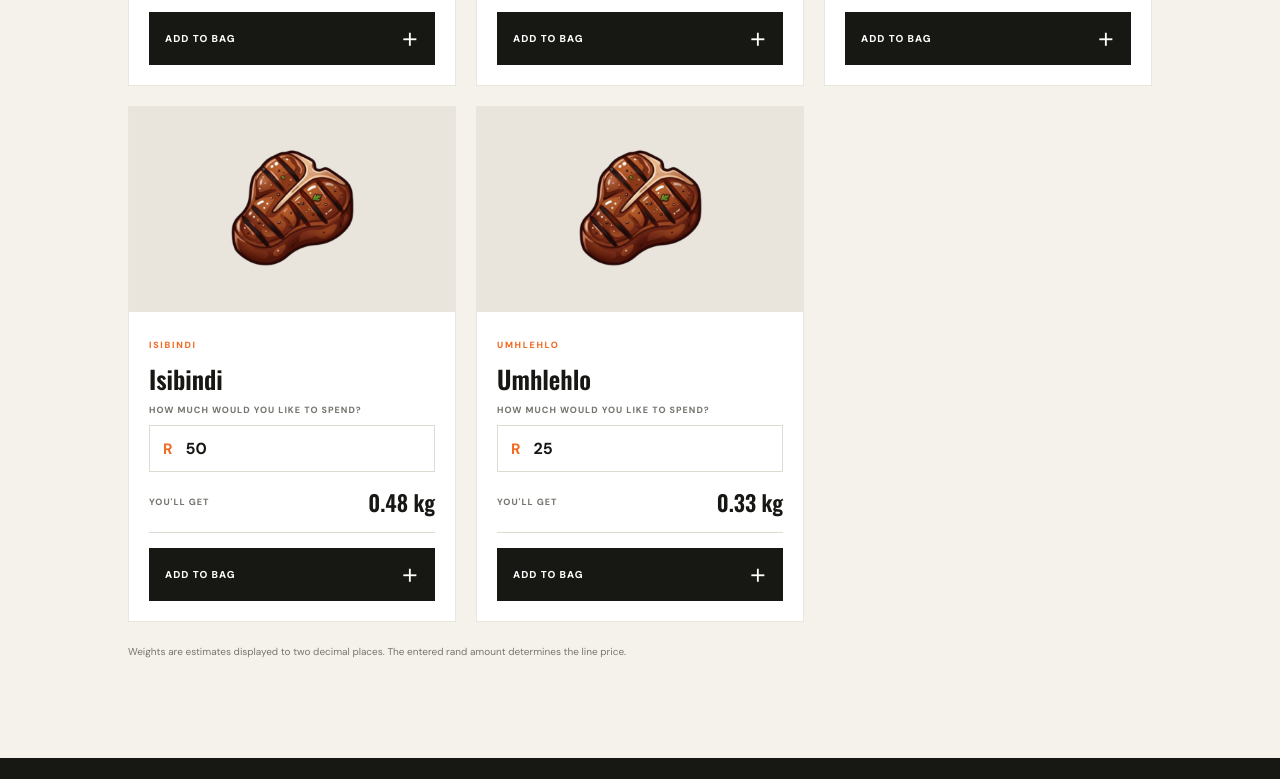
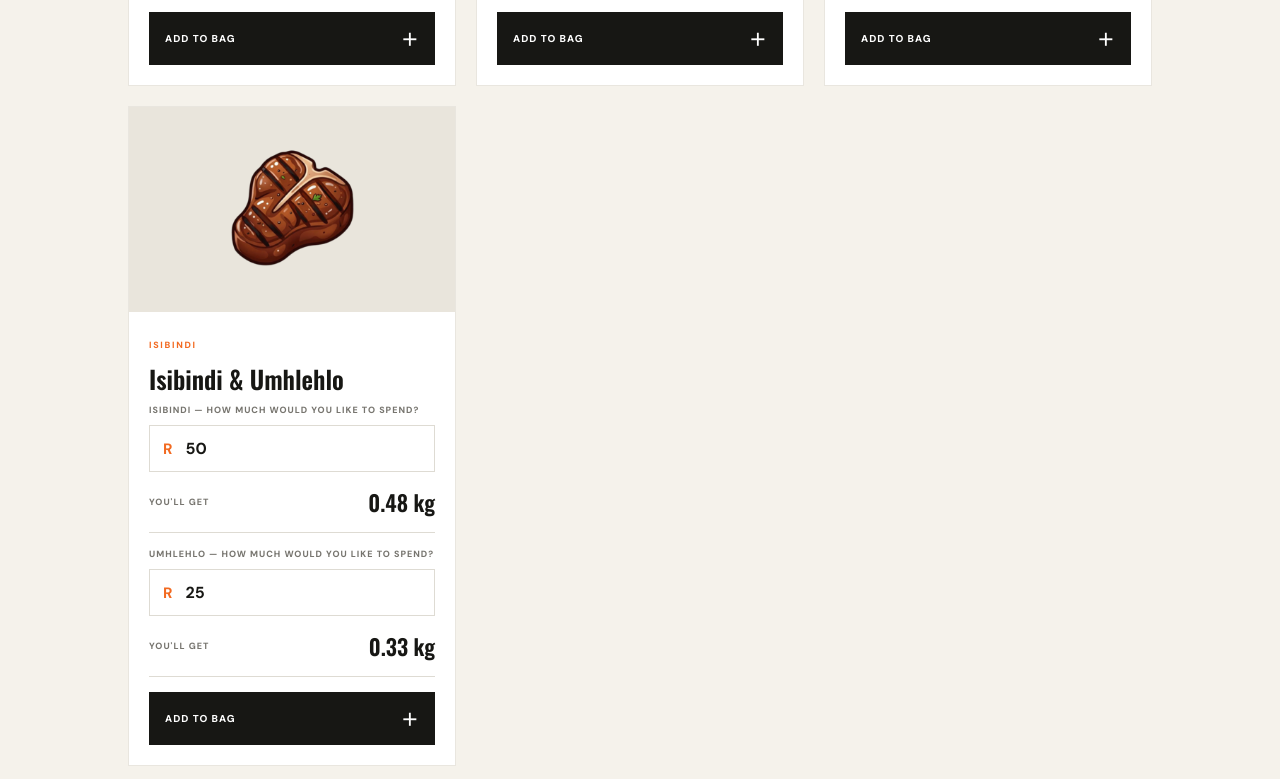
Before and after one commit to LonwaboMMMS/Tobz-Shisanyama, a plain HTML site: page menu.html in a window 1280 px wide. Shown: the part 1091-1870 px from the top of the page. Drawn offline with nearby package versions, Linux system fonts and the light colour scheme.

Commit message:
Combine Isibindi and Umhlehlo into one menu card

```diff
--- a/menu.html
+++ b/menu.html
@@ -17,8 +17,7 @@
 <article class="product-card" id="pork"><div class="product-image-placeholder"><img src="images/Pork.png" alt="Pork"></div><div class="product-info"><span class="product-category">PORK</span><h3>Pork</h3><label class="amount-label">HOW MUCH WOULD YOU LIKE TO SPEND?<span class="amount-input-wrap"><b>R</b><input type="number" min="40" step="1" value="50" data-amount="pork" inputmode="decimal"></span></label><div class="weight-result"><span>YOU'LL GET</span><strong data-weight-result="pork">0.48 kg</strong></div><button class="add-button" data-add="pork">ADD TO BAG <span>＋</span></button></div></article>
 <article class="product-card" id="beef"><div class="product-image-placeholder"><img src="images/Beef.png" alt="Beef"></div><div class="product-info"><span class="product-category">BEEF</span><h3>Beef</h3><label class="amount-label">HOW MUCH WOULD YOU LIKE TO SPEND?<span class="amount-input-wrap"><b>R</b><input type="number" min="50" step="1" value="50" data-amount="beef" inputmode="decimal"></span></label><div class="weight-result"><span>YOU'LL GET</span><strong data-weight-result="beef">0.43 kg</strong></div><button class="add-button" data-add="beef">ADD TO BAG <span>＋</span></button></div></article>
 <article class="product-card" id="wors"><div class="product-image-placeholder"><img src="images/Wors.png" alt="Wors"></div><div class="product-info"><span class="product-category">WORS</span><h3>Wors</h3><label class="amount-label">HOW MUCH WOULD YOU LIKE TO SPEND?<span class="amount-input-wrap"><b>R</b><input type="number" min="30" step="1" value="50" data-amount="wors" inputmode="decimal"></span></label><div class="weight-result"><span>YOU'LL GET</span><strong data-weight-result="wors">0.53 kg</strong></div><button class="add-button" data-add="wors">ADD TO BAG <span>＋</span></button></div></article>
-<article class="product-card" id="isibindi" data-category="isibindi"><div class="product-image-placeholder"><img src="images/Beef.png" alt="Isibindi"></div><div class="product-info"><span class="product-category">ISIBINDI</span><h3>Isibindi</h3><label class="amount-label">HOW MUCH WOULD YOU LIKE TO SPEND?<span class="amount-input-wrap"><b>R</b><input type="number" min="30" step="1" value="50" data-amount="cow-liver" inputmode="decimal"></span></label><div class="weight-result"><span>YOU'LL GET</span><strong data-weight-result="cow-liver">0.48 kg</strong></div><button class="add-button" data-add="cow-liver">ADD TO BAG <span>＋</span></button></div></article>
-<article class="product-card" id="umhlehlo" data-category="isibindi"><div class="product-image-placeholder"><img src="images/Beef.png" alt="Umhlehlo"></div><div class="product-info"><span class="product-category">UMHLEHLO</span><h3>Umhlehlo</h3><label class="amount-label">HOW MUCH WOULD YOU LIKE TO SPEND?<span class="amount-input-wrap"><b>R</b><input type="number" min="15" step="1" value="25" data-amount="cow-fat" inputmode="decimal"></span></label><div class="weight-result"><span>YOU'LL GET</span><strong data-weight-result="cow-fat">0.33 kg</strong></div><button class="add-button" data-add="cow-fat">ADD TO BAG <span>＋</span></button></div></article>
+<article class="product-card" id="isibindi" data-category="isibindi"><div class="product-image-placeholder"><img src="images/Beef.png" alt="Isibindi and Umhlehlo"></div><div class="product-info"><span class="product-category">ISIBINDI</span><h3>Isibindi &amp; Umhlehlo</h3><div class="combined-product-option"><label class="amount-label">ISIBINDI — HOW MUCH WOULD YOU LIKE TO SPEND?<span class="amount-input-wrap"><b>R</b><input type="number" min="30" step="1" value="50" data-amount="cow-liver" inputmode="decimal"></span></label><div class="weight-result"><span>YOU'LL GET</span><strong data-weight-result="cow-liver">0.48 kg</strong></div></div><div class="combined-product-option"><label class="amount-label">UMHLEHLO — HOW MUCH WOULD YOU LIKE TO SPEND?<span class="amount-input-wrap"><b>R</b><input type="number" min="15" step="1" value="25" data-amount="cow-fat" inputmode="decimal"></span></label><div class="weight-result"><span>YOU'LL GET</span><strong data-weight-result="cow-fat">0.33 kg</strong></div></div><button class="add-button" data-add-combo>ADD TO BAG <span>＋</span></button></div></article>
 </div><p class="menu-footnote">Weights are estimates displayed to two decimal places. The entered rand amount determines the line price.</p></section></main>
 <footer><a class="brand footer-brand" href="index.html"><span class="brand-mark">T</span><span>TOBZ<span class="brand-light"> SHISANYAMA</span></span></a><span>© <span class="year"></span> Tobz Shisanyama. Developed by Reverb Daily Media.</span></footer><nav class="mobile-nav"><a href="index.html"><span>⌂</span>Home</a><a class="selected" href="menu.html"><span>☷</span>Menu</a><button id="mobile-cart"><span>▣</span>Bag <i id="mobile-cart-count">0</i></button><a href="about.html"><span>✦</span>About</a><a href="contact.html"><span>⌖</span>Contact</a></nav>
 <div class="cart-overlay" id="cart-overlay" aria-hidden="true"><aside class="cart-panel" role="dialog" aria-modal="true" aria-labelledby="cart-title"><div class="cart-header"><div><p class="eyebrow">YOUR ORDER</p><h2 id="cart-title">YOUR BAG</h2></div><button class="close-cart" id="close-cart">×</button></div><div class="cart-items" id="cart-items"></div><div class="cart-footer"><div class="cart-total"><span>Subtotal</span><strong id="cart-total">R0.00</strong></div><button class="checkout-button" id="checkout-button" disabled>CHECKOUT</button></div></aside></div><script src="script.js"></script>
```
